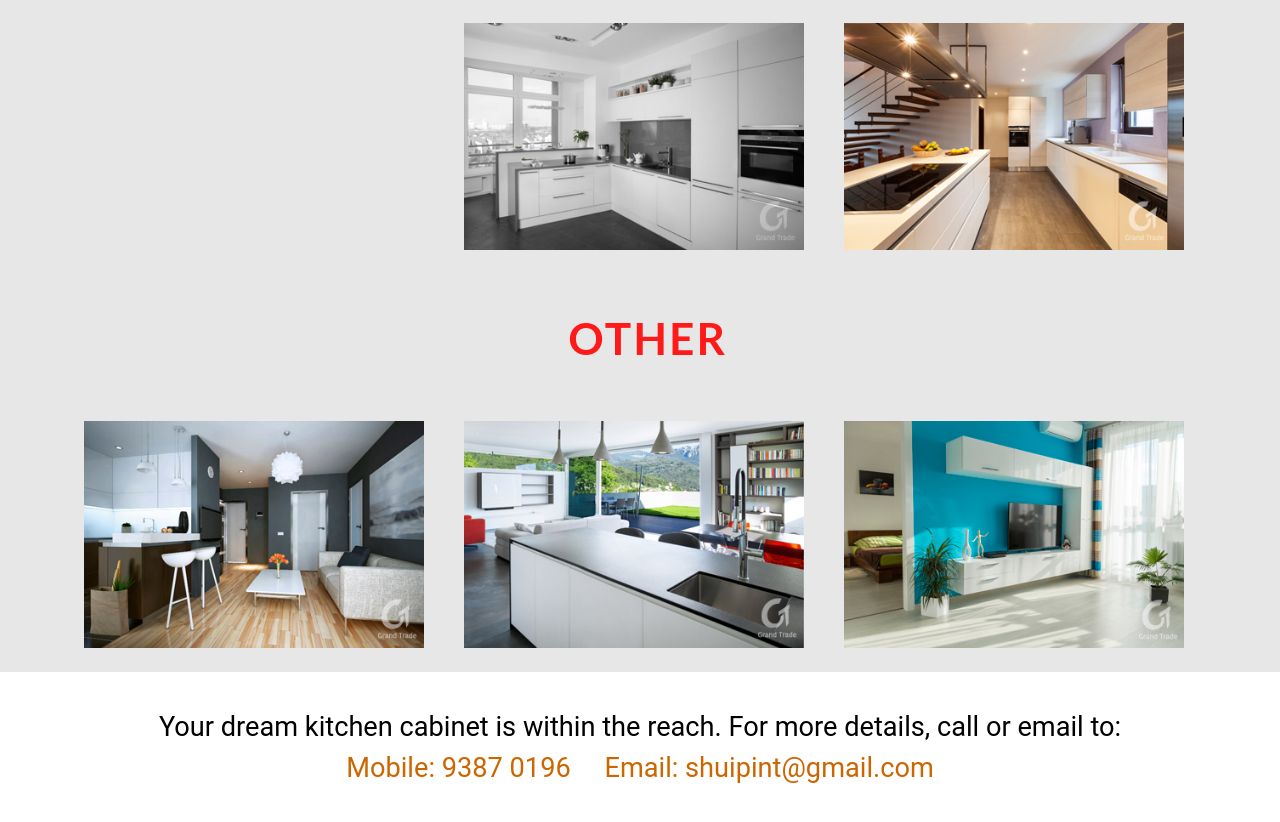
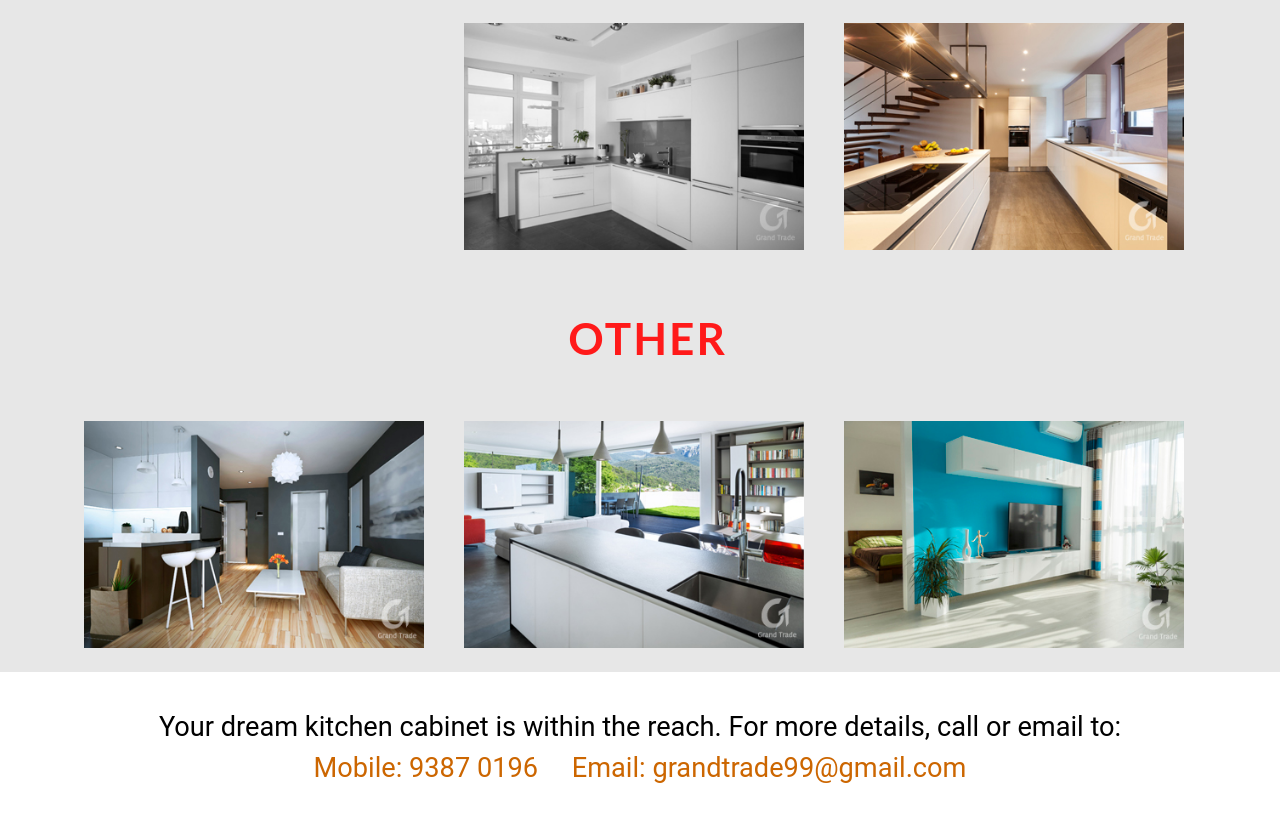
Before and after one commit to shuipint/GrandTrade, a plain HTML site: page gallery.html in a window 1280 px wide. Shown: the part 874-1696 px from the top of the page. Drawn offline with Linux system fonts and the light colour scheme; files whose address does not match are found by name.

Commit message:
Update gallery.html

```diff
--- a/gallery.html
+++ b/gallery.html
@@ -66,6 +66,6 @@
 	<div class="info" class="col-lg-12 ol-md-12 col-sm-12">
 			<p> Your dream kitchen cabinet is within the reach.
 			For more details, call or email to: <br id="services">
-			<a href="tel:93870196">Mobile: 9387 0196</a> &nbsp &nbsp  <a href="mailto:shuipint@gmail.com"> Email: shuipint@gmail.com</a>  </p>
+			<a href="tel:93870196">Mobile: 9387 0196</a> &nbsp &nbsp  <a href="mailto:grandtrade99@gmail.com"> Email: grandtrade99@gmail.com</a>  </p>
 	</div>
 </body>
```
